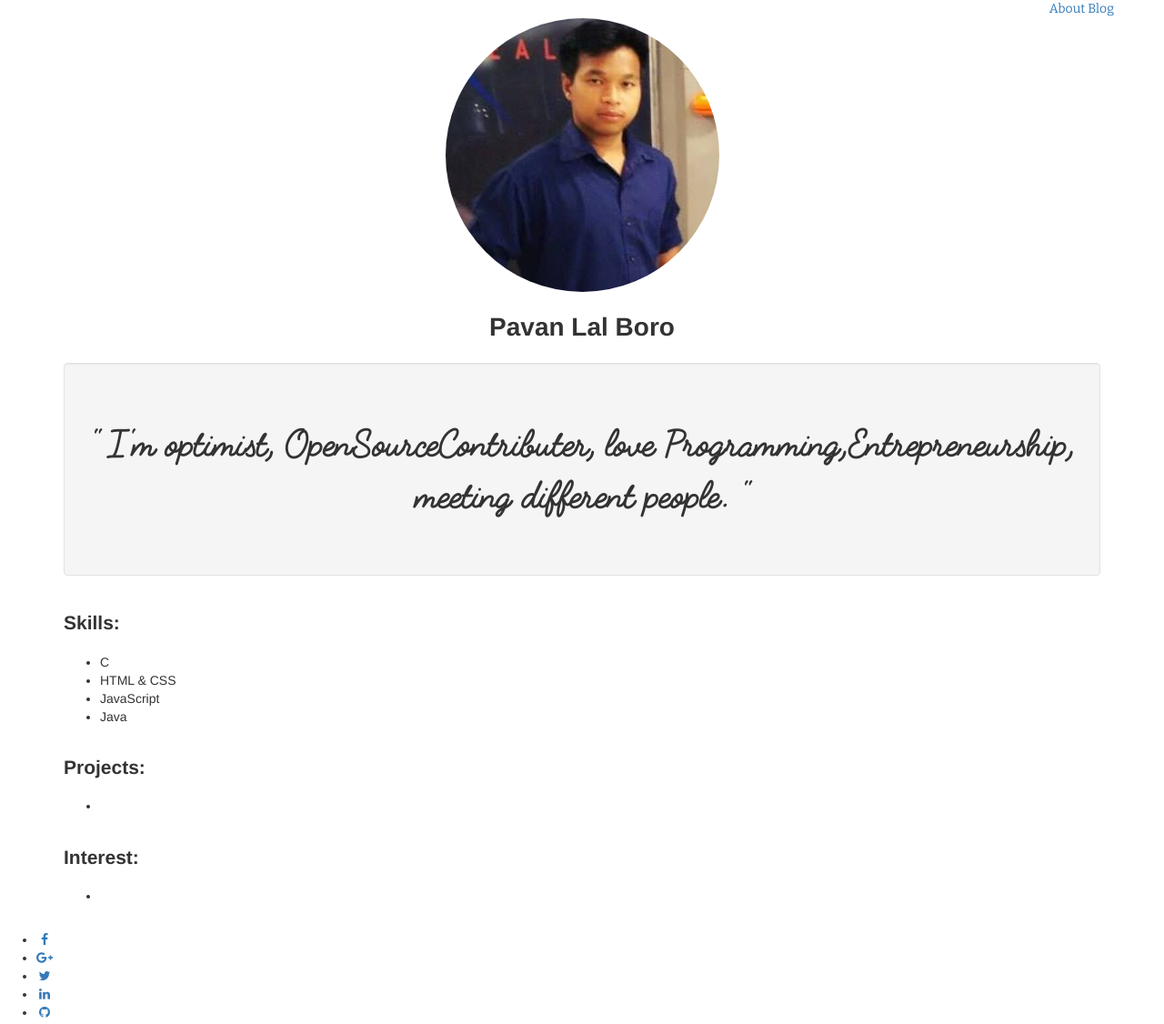
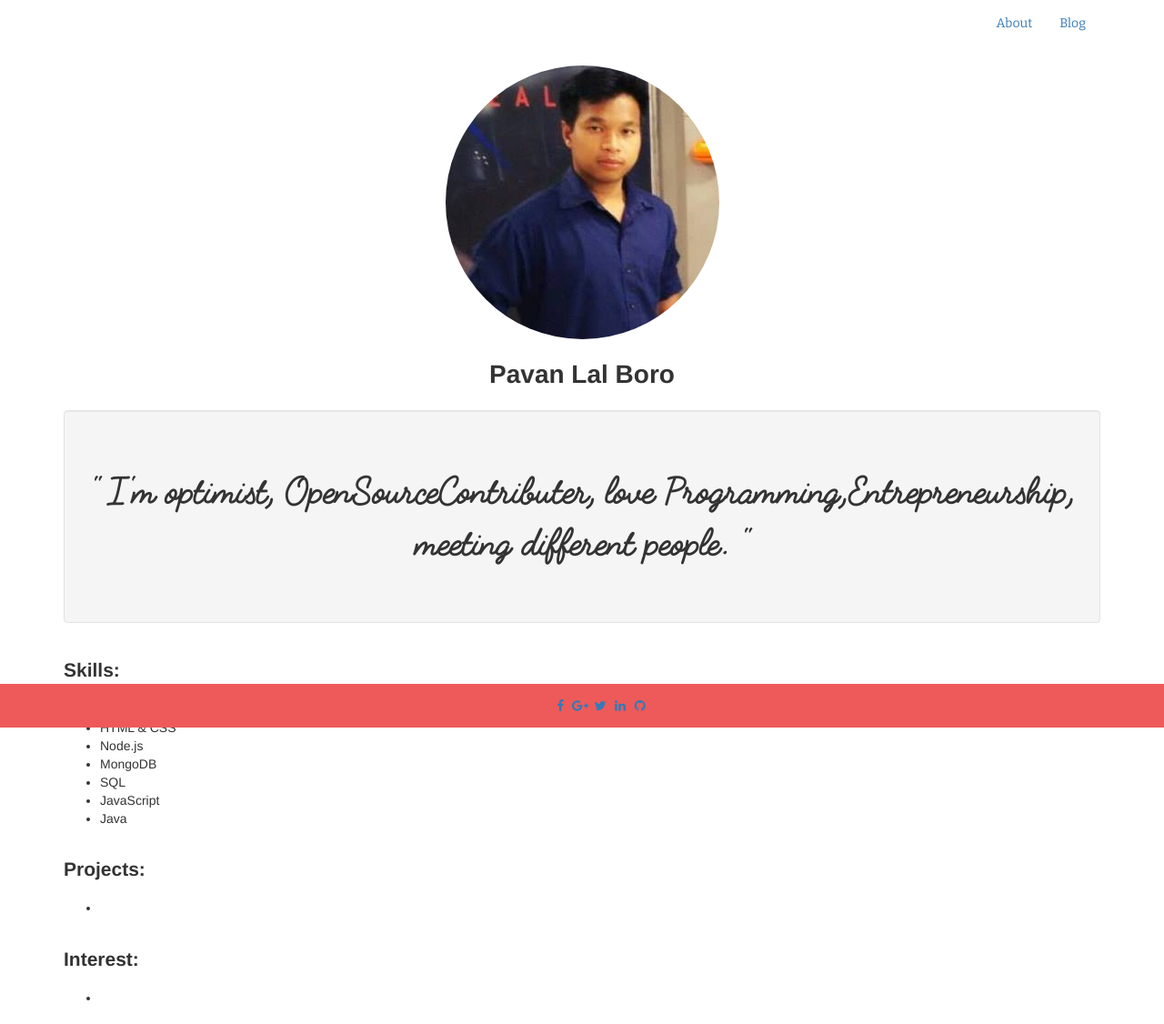
Before and after one commit to boro741/My_Portfolio, a plain HTML site: page index.html in a window 1280 px wide. Shown: the whole page at 91% size. Drawn offline with nearby package versions, Linux system fonts and the light colour scheme.

Commit message:
added header and footer

```diff
--- a/index.html
+++ b/index.html
@@ -19,10 +19,25 @@
         <div class="row">
         <div class="col-12">
         <header>
-            <nav>
-                <a href="index.html">About</a>
-                <a href="#">Blog</a>
+
+            <nav class="navbar">
+                <div class="container-fluid">
+                    <ul class="nav navbar-nav">
+
+                        <li class="active">
+                            <a href="index.html">About</a>
+                        </li>
+                        <li>
+                            <a href="#">Blog</a>
+                        </li>
+
+                    </ul>
+                </div>
             </nav>
+
+
+
+
         </header>
             </div>
         </div>
@@ -56,6 +71,9 @@
                     <ul>
                         <li>C</li>
                         <li>HTML &amp; CSS</li>
+                        <li>Node.js</li>
+                        <li>MongoDB</li>
+                        <li>SQL</li>
                         <li>JavaScript</li>
                         <li>Java</li>
                     </ul>
@@ -89,28 +107,30 @@
 
         <div class="row">
             <div class="col-md-12">
-        <footer>
+
+
+         <footer class="footer">
 
           <!--  <a href="https://www.facebook.com/boro741" target="_blank"><i class="fa fa-facebook-official" style="font-size:48px;color:rgb(59,89,152)"></i></a>-->
 
 
-            <ul class="list-inline">
+            <ul class="social-icons">
                             <li>
                                 <a href="https://www.facebook.com/boro741" target="_blank" class="btn-social btn-outline"><i class="fa fa-fw fa-facebook"></i></a>
                             </li>
-                            <li>
+                            <li >
                                 <a href="https://plus.google.com/u/1/104294571549632144569" target="_blank" class="btn-social btn-outline"><i class="fa fa-fw fa-google-plus"></i></a>
                             </li>
-                            <li>
+                            <li >
                                 <a href="https://twitter.com/pavan_boro" target="_blank" class="btn-social btn-outline"><i class="fa fa-fw fa-twitter"></i></a>
                             </li>
-                            <li>
+                            <li >
                                 <a href="https://in.linkedin.com/in/pavanboro" target="_blank" class="btn-social btn-outline"><i class="fa fa-fw fa-linkedin"></i></a>
                             </li>
-                            <li>
+                             <li>
                                 <a href="https://github.com/boro741" target="_blank" class="btn-social btn-outline"><i class="fa fa-fw fa-github"></i></a>
                             </li>
-                        </ul>
+            </ul>
         </footer>
             </div>
         </div>
--- a/style.css
+++ b/style.css
@@ -19,3 +19,17 @@ nav {
     font-family: 'fabfeltscriptbold';
     font-size: 40px;
 }
+
+.social-icons li {
+    display: inline;
+}
+
+.footer {
+    position: fixed;
+    left: 0;
+    bottom: 0;
+    width: 100%;
+    background-color: rgb(238, 90, 90);
+    color: white;
+    text-align: center;
+ }
```
Also changed, not shown: 1 other file.
